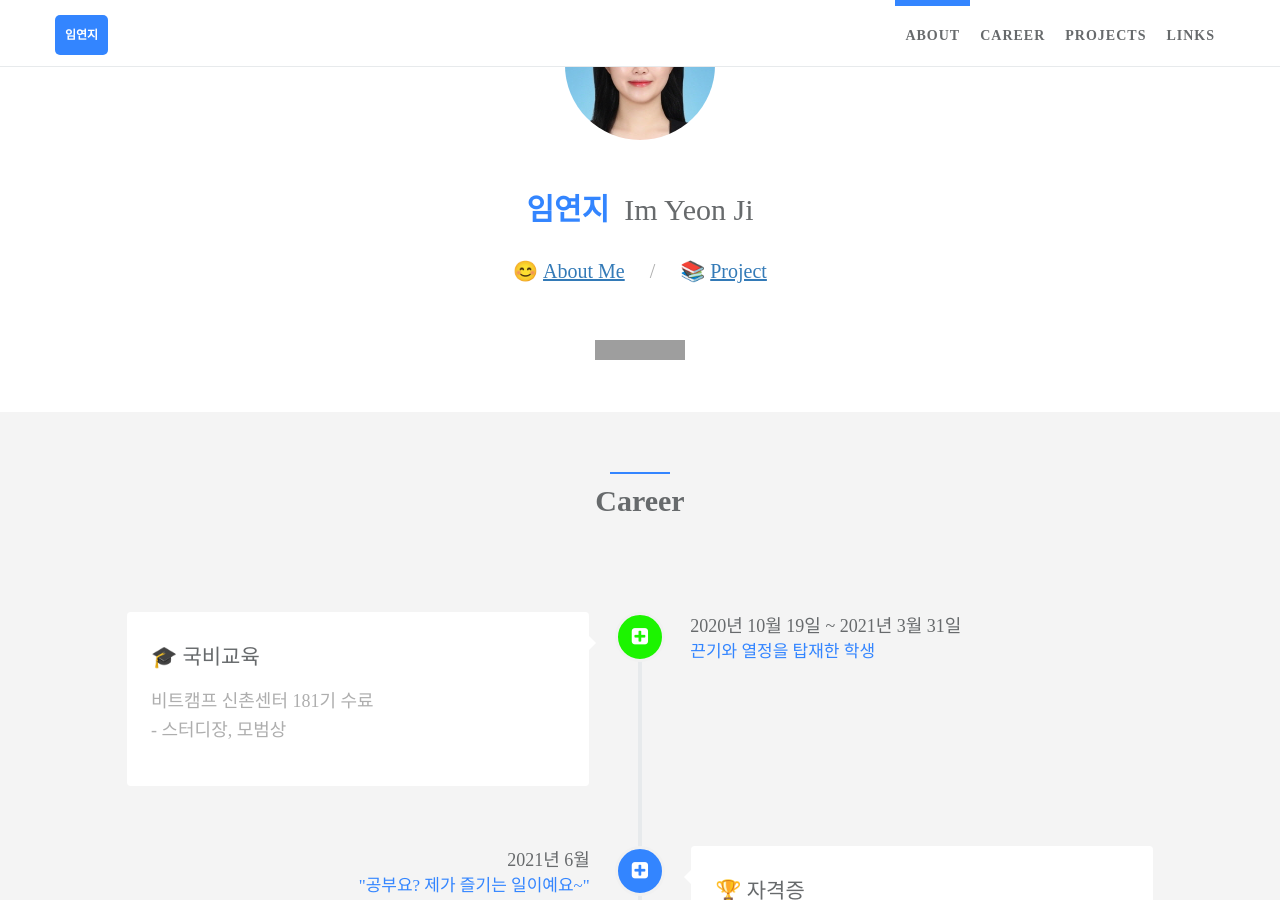
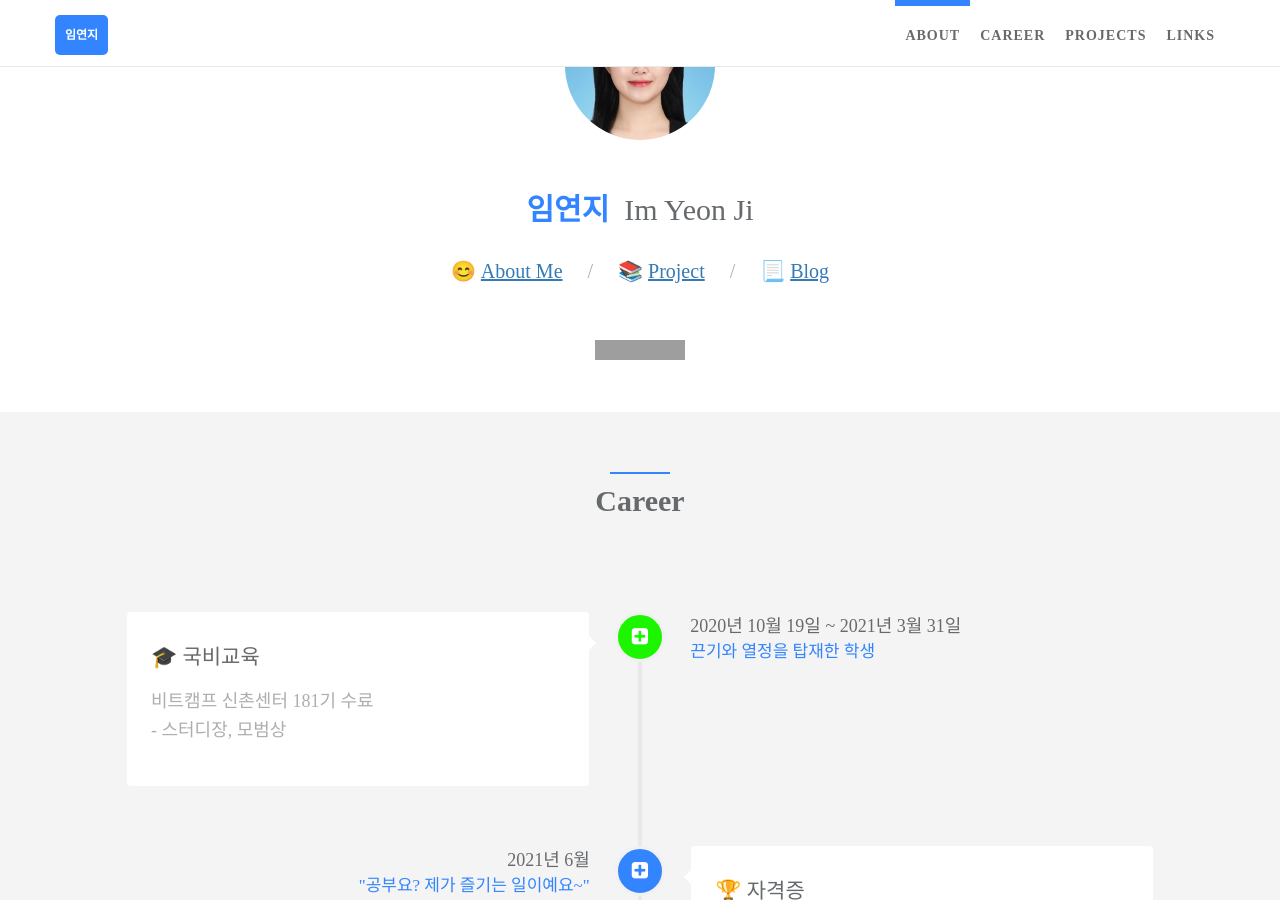
Before and after one commit to Limy-901/Limy-901.github.io, a Jekyll site: the page built from index.html, in a window 1280 px wide and 900 px high, scrolled down 434 px. Built offline with Jekyll 4.4.1, drawn with Linux system fonts in a browser that asks for light colours; some web fonts are replaced; grey boxes are pictures that could not be loaded.

Commit message:
Update Config.yml Add Blog

```diff
--- a/_config.yml
+++ b/_config.yml
@@ -28,7 +28,7 @@
   skill_icon2:
     - name: fa-linux
     - name: icon-apache
-  desc: 😊&nbsp;<a style="text-decoration:underline; margin-top:3%;" href="/about/2021/03/25/about-resume.html">About Me</a>&nbsp;&nbsp;&nbsp;&nbsp;&nbsp;/&nbsp;&nbsp;&nbsp;&nbsp;&nbsp;📚&nbsp;<a style="text-decoration:underline;"" href="#Project">Project</a> # Describe yourself.
+  desc: 😊&nbsp;<a style="text-decoration:underline; margin-top:3%;" href="/about/2021/03/25/about-resume.html">About Me</a>&nbsp;&nbsp;&nbsp;&nbsp;&nbsp;/&nbsp;&nbsp;&nbsp;&nbsp;&nbsp;📚&nbsp;<a style="text-decoration:underline;"" href="#Project">Project</a>&nbsp;&nbsp;&nbsp;&nbsp;&nbsp;/&nbsp;&nbsp;&nbsp;&nbsp;&nbsp;📃&nbsp;<a style="text-decoration:underline;"" href="https://blog.naver.com/misty901">Blog</a> # Describe yourself.
 
 # comment
 disqus:  # if you wanna comment feature, go to https://disqus.com/ to get your configuration; if not, comment following two lines.
```
